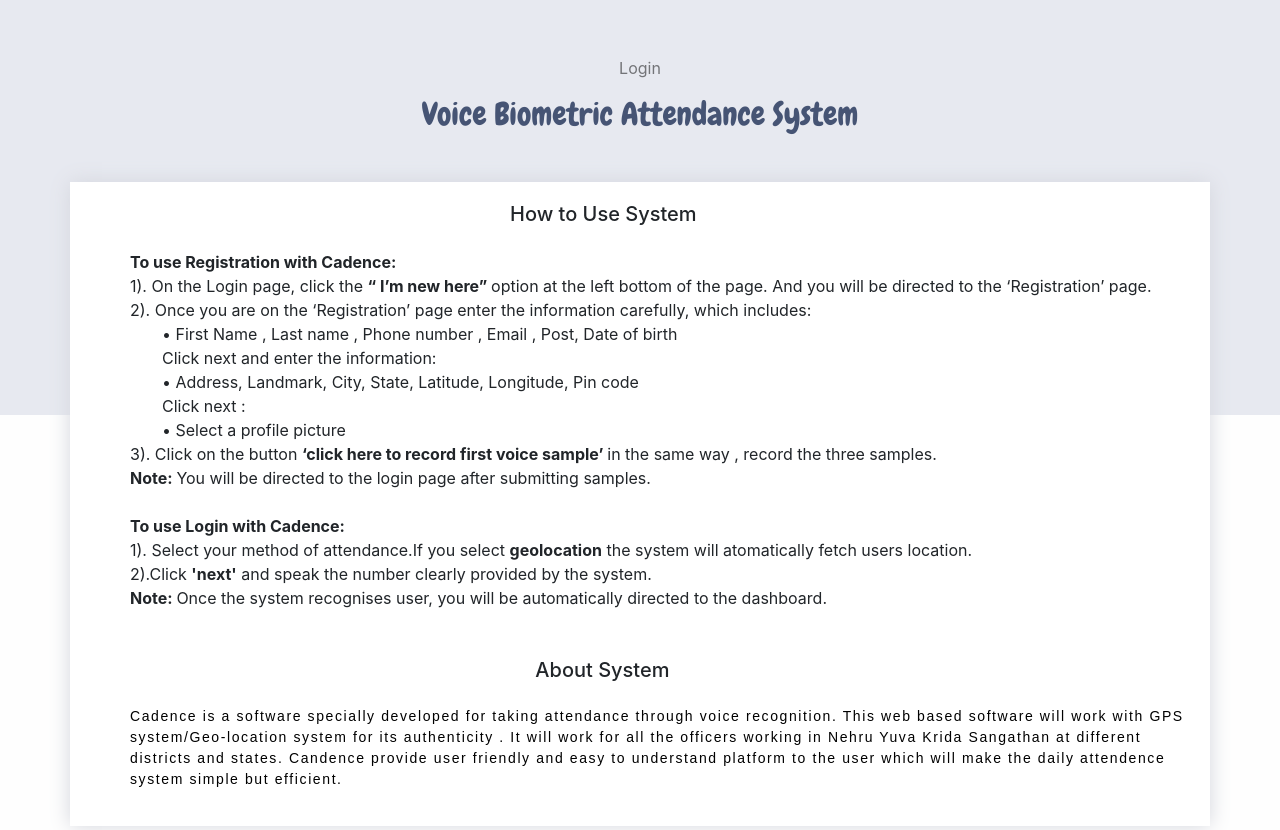
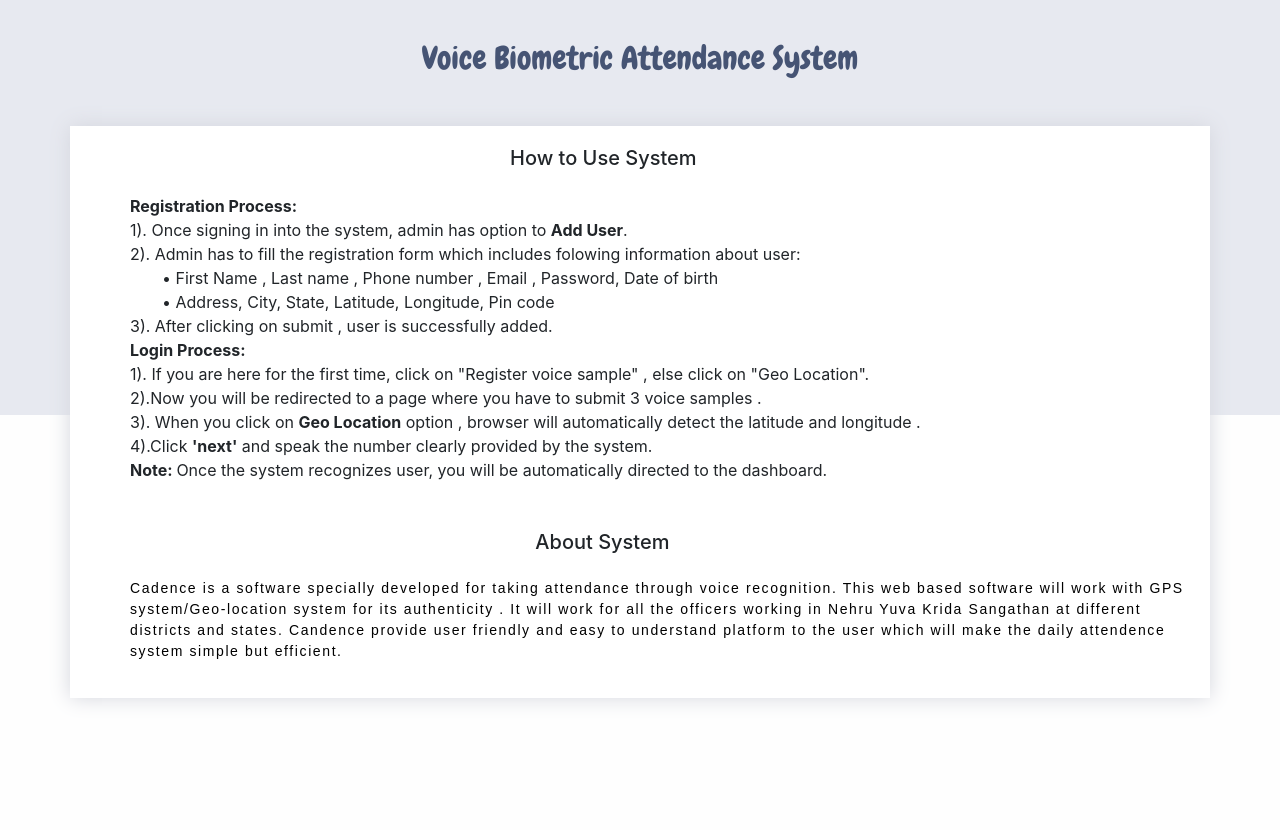
Before and after one commit to HridayRaj/DK1_stunners, a Django app: template templates/about.html in a window 1280 px wide. Run offline with Django 3.2, Linux system fonts and the light colour scheme; the template is opened without the code that fills it, so the values that code supplies are empty; some libraries are stand-ins or nearby versions; some web fonts are replaced.

Commit message:
Updated about.html

```diff
--- a/templates/about.html
+++ b/templates/about.html
@@ -11,17 +11,6 @@
 </head>
 
 <body>
-    <nav class="navbar navbar-expand-lg navbar-light color-primary">
-            <button class="navbar-toggler" type="button" data-toggle="collapse" data-target="#navbarNavAltMarkup"
-                aria-controls="navbarNavAltMarkup" aria-expanded="false" aria-label="Toggle navigation">
-                <span class="navbar-toggler-icon "></span>
-            </button>
-            <div class="collapse navbar-collapse text-center" id="navbarNavAltMarkup">
-                <div class="navbar-nav m-auto cont-rubik ">
-                    <a class="nav-item nav-link mx-4" href="/">Login</a>
-                </div>
-            </div>
-        </nav>
     <div class="demo">
         <h2 class="text-center"> Voice Biometric Attendance System</h2>
     </div>
@@ -29,20 +18,20 @@
         <h5> &emsp;&emsp;&emsp;&emsp;&emsp;&emsp;&emsp;&emsp;&emsp;&emsp;&emsp;&emsp;&emsp;&emsp;&emsp;&emsp;&emsp;&emsp;&emsp;&emsp;&emsp;How to Use System </h5>
         <ul class="mt-4">
 
-               <b>To use Registration with Cadence:</b><br>
-                1).	On the Login page, click the  <b>“ I’m new here” </b> option at the left bottom of the page. And you will be directed to the ‘Registration’ page. <br>
-                2).	Once you are on the ‘Registration’ page enter the information carefully, which includes:<br>
-                &emsp;&emsp;•	First Name , Last name , Phone number , Email , Post, Date of birth<br>
-                   &emsp;&emsp;Click next and enter the information:<br>
-                &emsp;&emsp;•	Address, Landmark, City, State, Latitude, Longitude, Pin code<br>
-                &emsp;&emsp;Click next :<br>
-                &emsp;&emsp;•	Select a profile picture <br>
-                   3).	Click on the button  <b>‘click here to record first voice sample’ </b>in the same way , record the three samples. <br><b>Note: </b>You will be directed to the login page after submitting samples.<br>
-                   <br>
-                   <b>To use Login with Cadence:</b><br>
-            1). Select your method of attendance.If you select <b>geolocation</b> the system will atomatically fetch users location.<br>
-            2).Click <b>'next'</b> and speak the number clearly provided by the system.
-             <br><b>Note: </b>Once the system recognises user, you will be automatically directed to the dashboard.<br>
+               <b>Registration Process:</b><br>
+                1).	Once signing in into the system, admin has option to <b>Add User</b>.<br>
+                2).	Admin has to fill the registration form which includes folowing information about user:<br>
+                &emsp;&emsp;•	First Name , Last name , Phone number , Email , Password, Date of birth<br>
+
+                &emsp;&emsp;•	Address,  City, State, Latitude, Longitude, Pin code<br>
+
+                   3).	After clicking on submit , user is successfully added.<br>
+                   <b>Login Process:</b><br>
+			1). If you are here for the first time, click on "Register voice sample" , else click on "Geo Location".<br>
+			2).Now you will be redirected to a page where you have to submit 3 voice samples .<br>
+            3). When you click on <b>Geo Location</b> option , browser will automatically detect the latitude and longitude .<br>
+            4).Click <b>'next'</b> and speak the number clearly provided by the system.
+             <br><b>Note: </b>Once the system recognizes user, you will be automatically directed to the dashboard.<br>
           </p>
 
         </ul>
```
